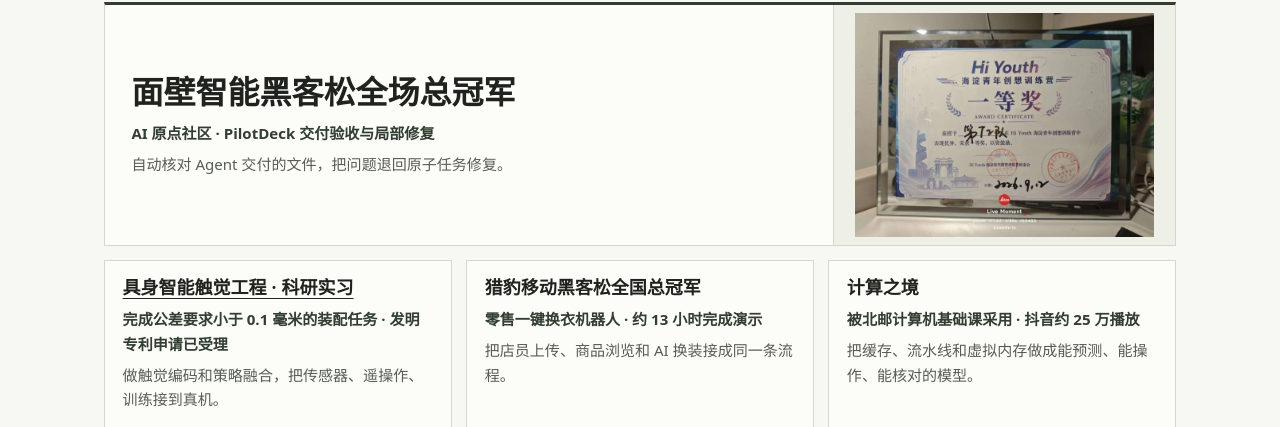
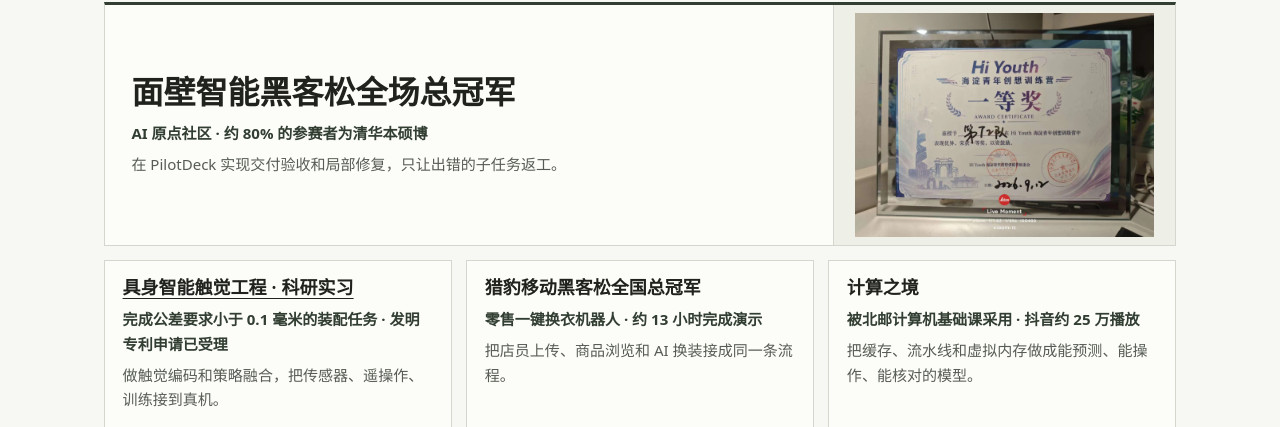
Before and after one commit to changer-changer/changer-changer.github.io, a Jekyll site: the page built from resume/index.md, in a window 1280 px wide and 1400 px high, scrolled down 1149 px, cut to the strip 137-564 px from the top of the window. Built offline with Jekyll 4.4.1, drawn with Linux system fonts in a browser that asks for light colours; some web fonts are replaced; some of the changed text lies outside the part shown.

Commit message:
Simplify the PilotDeck award description

```diff
--- a/_data/career.yml
+++ b/_data/career.yml
@@ -134,15 +134,15 @@ cases:
   pilotdeck:
     title: PilotDeck 子任务验收与局部修复
     featured_title: 面壁智能黑客松全场总冠军
-    featured_result: AI 原点社区 · PilotDeck 交付验收与局部修复
+    featured_result: AI 原点社区 · 约 80% 的参赛者为清华本硕博
     category: AI Agent · Harness
     period: 2026.09.11 — 09.12
     role: 方案、实现、实验与答辩
-    summary: 自动核对 Agent 交付的文件，把问题退回原子任务修复。
+    summary: 在 PilotDeck 实现交付验收和局部修复，只让出错的子任务返工。
     result: Hi Youth 面壁智能专场全场总冠军 · 第 72 队获一等奖
     cover: pilotdeck-poster
     featured_certificate: pilotdeck-certificate
-    flow: [规则核对文件, 独立模型对照原始资料, 通过交付或退回原任务]
+    flow: [规则检查文件, 独立模型对照原始资料, 验收通过或退回修复]
     links:
       - label: 项目代码
         url: https://github.com/changer-changer/PilotDeck-Verified-Subtasks
@@ -152,16 +152,14 @@ cases:
         url: https://github.com/changer-changer/PilotDeck-Verified-Subtasks/blob/main/docs/verified-subtasks/STATISTICS.zh-CN.md
       - label: "上游 PR #578"
         url: https://github.com/OpenBMB/PilotDeck/pull/578
-      - label: 清华新闻网活动记录
-        url: https://www.tsinghua.edu.cn/info/3055/128435.htm
     sections:
       - title: 子任务怎样才算完成
         text: 我把「跑完了」和「交付能用」当作两个需要分别检查的状态。例如，供应风险简报可以有合法的 JSON 格式，却漏掉原始材料里延期七天的信息。验收要对照任务、源材料和实际文件，再决定能不能交给下一步。
       - title: 为什么把验收接进 Harness
-        text: 先由规则检查文件和字段，再给独立的只读模型核对上下文。发现问题时，原子任务沿用自己的会话和工具权限，在轮次上限内继续修，已经通过的兄弟任务不动。原生界面同步状态，验收记录进入 PilotDeck 的白盒项目记忆，后续任务可以检索。
+        text: 先由规则检查文件和字段，再由独立的只读模型验收。发现问题时，原子任务沿用自己的会话和工具权限，在轮次上限内继续修，已经通过的兄弟任务不动。原生界面同步状态，验收记录进入 PilotDeck 的白盒项目记忆，后续任务可以检索。
       - title: 怎么验证修复真的发生
         text: >-
-          在 GLM-5.3 原生演示里，我们预置了错误交付，核对修复后的文件，同时确认三份正确报表未改动，并追踪写入记忆的验收记录。另有四模型的配对合成对照，报告保留分母、失败和模型差异。上游 #578 已提交，状态为关闭且未合并。
+          在 GLM-5.3 原生演示里，我们预置了错误交付，用它演示局部修复和验收记录。四模型配对实验的分母、失败和模型差异见实验记录。上游 #578 已提交，状态为关闭且未合并。
     gallery:
       - image: pilotdeck-poster
         caption: 项目海报 · 规则检查、独立复核、原任务返工与白盒记忆
```
